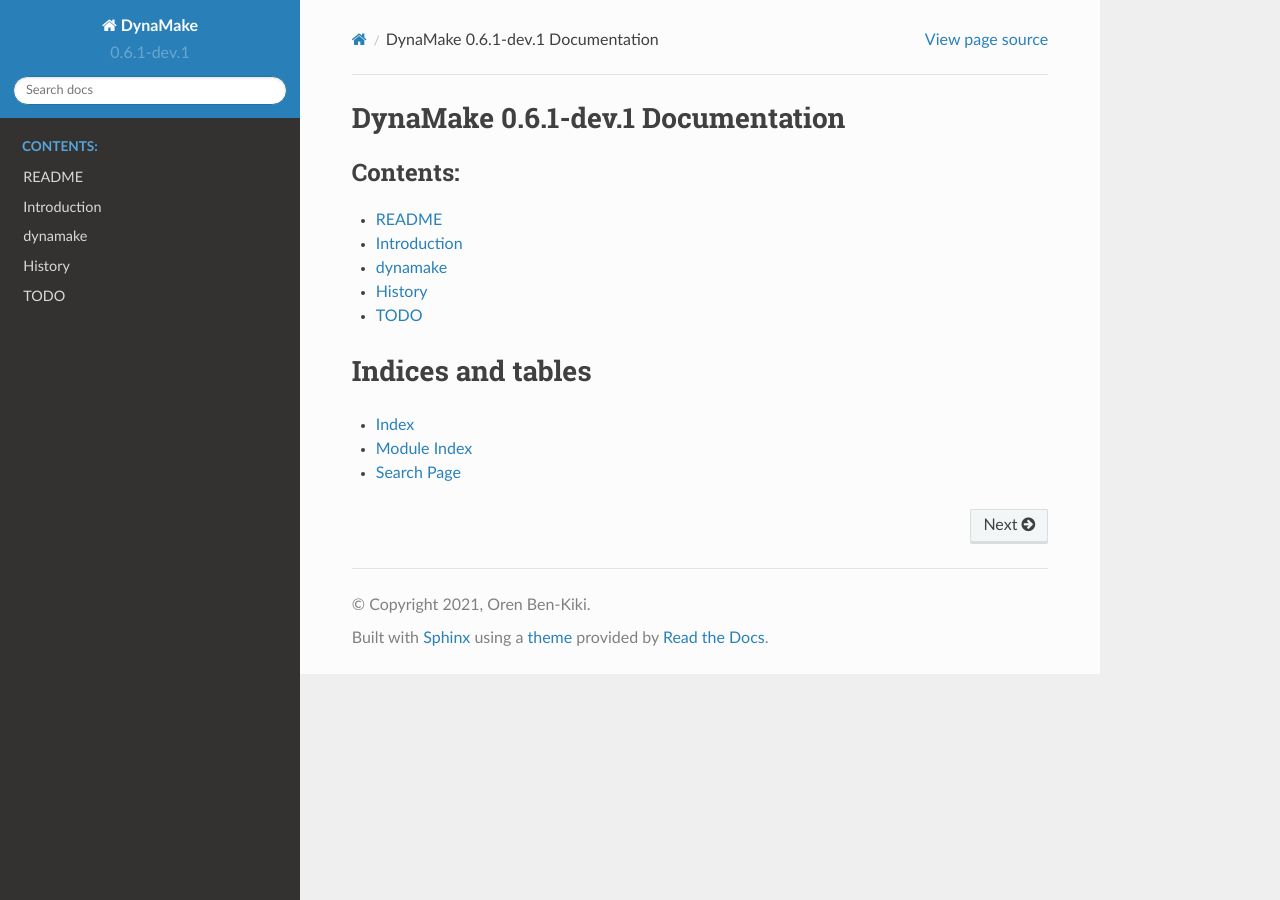
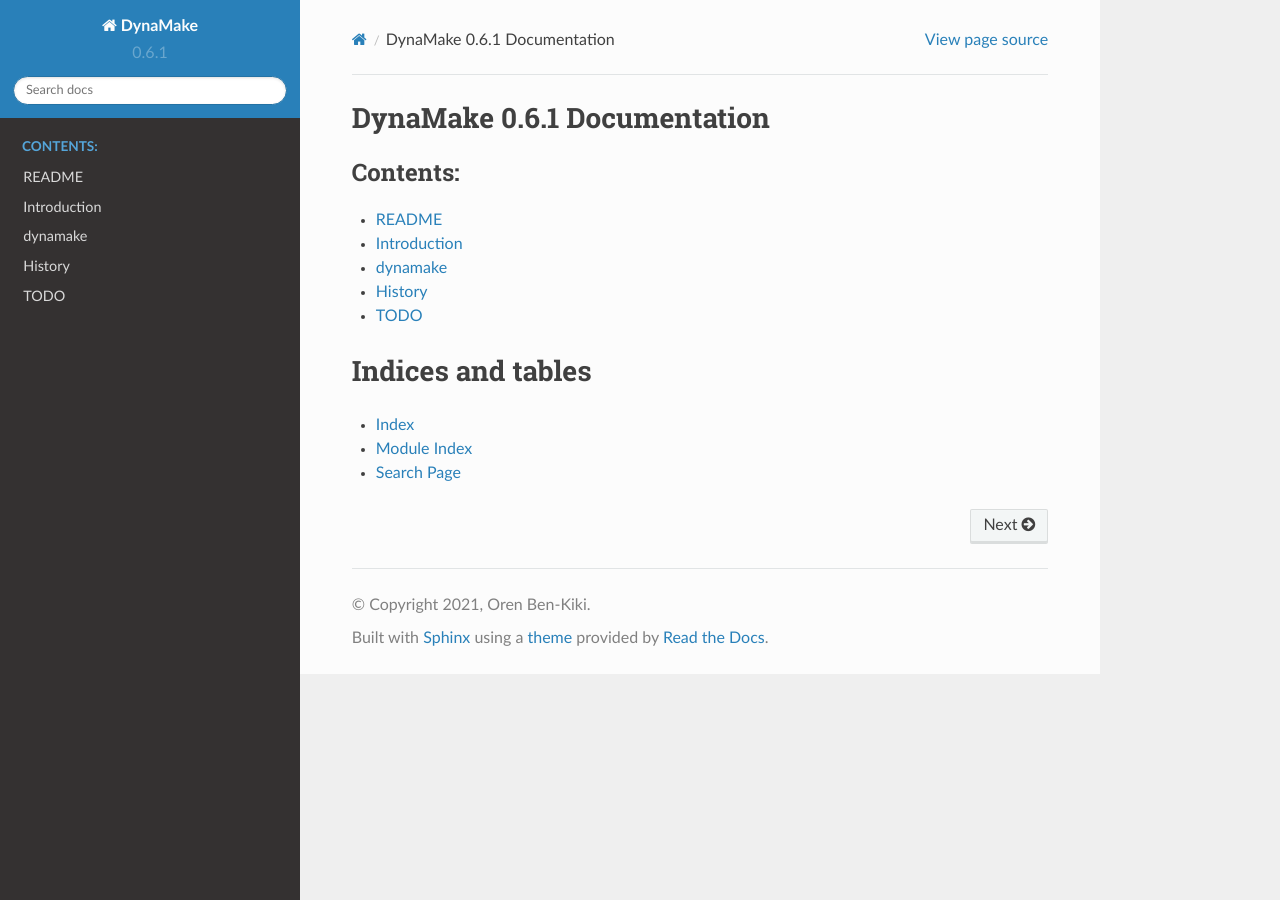
Before and after one commit to orenbenkiki/dynamake, a Sphinx documentation site: the page built from docs/index.rst, in a window 1280 px wide. Built offline with Sphinx 7.4.7 and the Read the Docs theme 2.0.0, drawn with Linux system fonts in a browser that asks for light colours.

Commit message:
Bump version: 0.6.1-dev.1 → 0.6.1

```diff
--- a/README.rst
+++ b/README.rst
@@ -1,4 +1,4 @@
-DynaMake 0.6.1-dev.1 - Dynamic Make in Python
+DynaMake 0.6.1 - Dynamic Make in Python
 =======================================
 
 .. image:: https://api.travis-ci.com/orenbenkiki/dynamake.svg?branch=master
--- a/docs/conf.py
+++ b/docs/conf.py
@@ -67,7 +67,7 @@
 # the built documents.
 #
 # The short X.Y version.
-version = "0.6.1-dev.1"
+version = "0.6.1"
 # The full version, including alpha/beta/rc tags.
 release = version
 
--- a/docs/index.rst
+++ b/docs/index.rst
@@ -1,4 +1,4 @@
-DynaMake 0.6.1-dev.1 Documentation
+DynaMake 0.6.1 Documentation
 ============================
 
 .. toctree::
--- a/dynamake/__init__.py
+++ b/dynamake/__init__.py
@@ -54,7 +54,7 @@
 
 __author__ = "Oren Ben-Kiki"
 __email__ = "oren@ben-kiki.org"
-__version__ = "0.6.1-dev.1"
+__version__ = "0.6.1"
 
 _REGEXP_ERROR_POSITION = re.compile(r"(.*) at position (\d+)")
 
--- a/setup.cfg
+++ b/setup.cfg
@@ -1,5 +1,5 @@
 [bumpversion]
-current_version = 0.6.1-dev.1
+current_version = 0.6.1
 commit = True
 tag = True
 parse =
--- a/setup.py
+++ b/setup.py
@@ -42,5 +42,5 @@
     tests_require=test_requirements,
     extras_require = {"dev": dev_requirements},
     url="https://github.com/orenbenkiki/dynamake.git",
-    version="0.6.1-dev.1",
+    version="0.6.1",
 )
```
Also changed, not shown: 1 other file.
